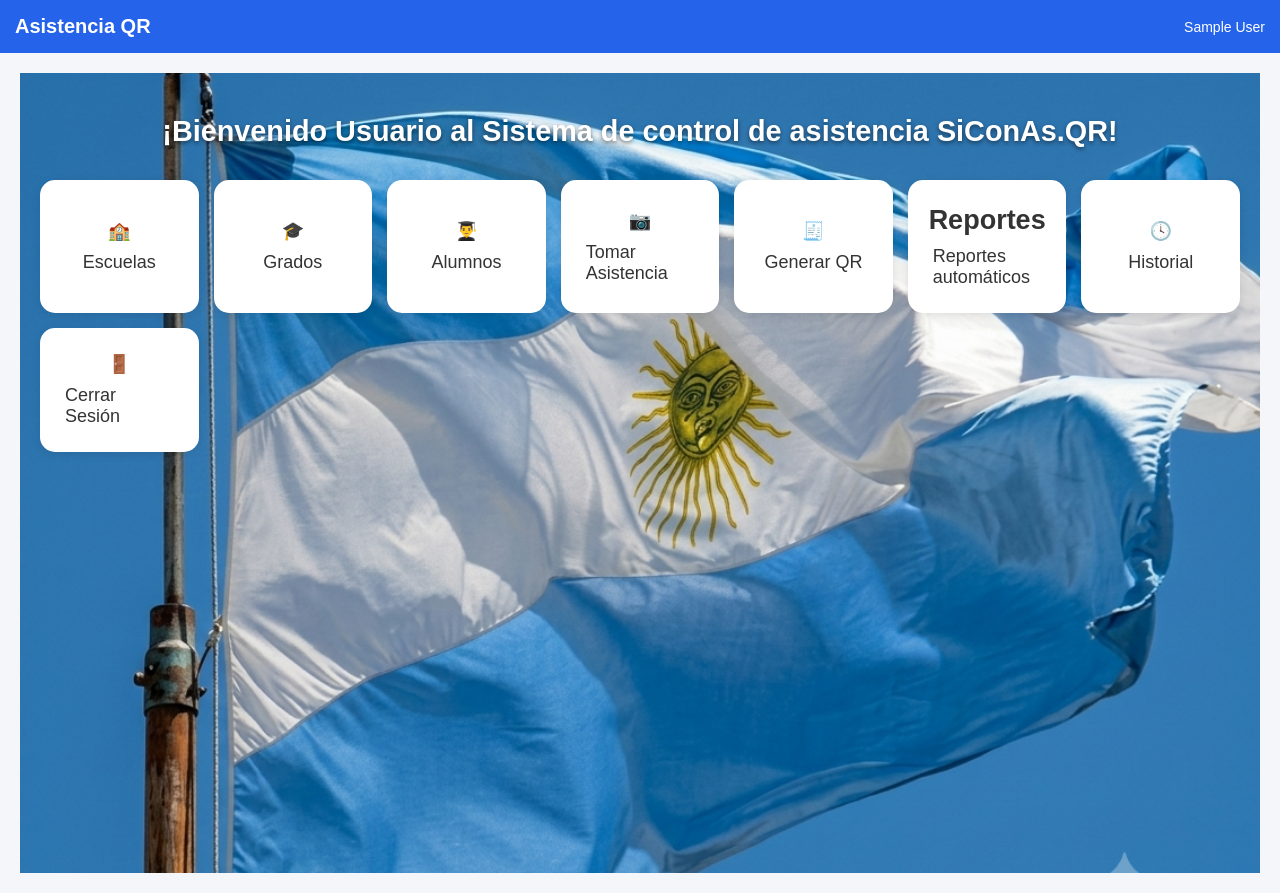
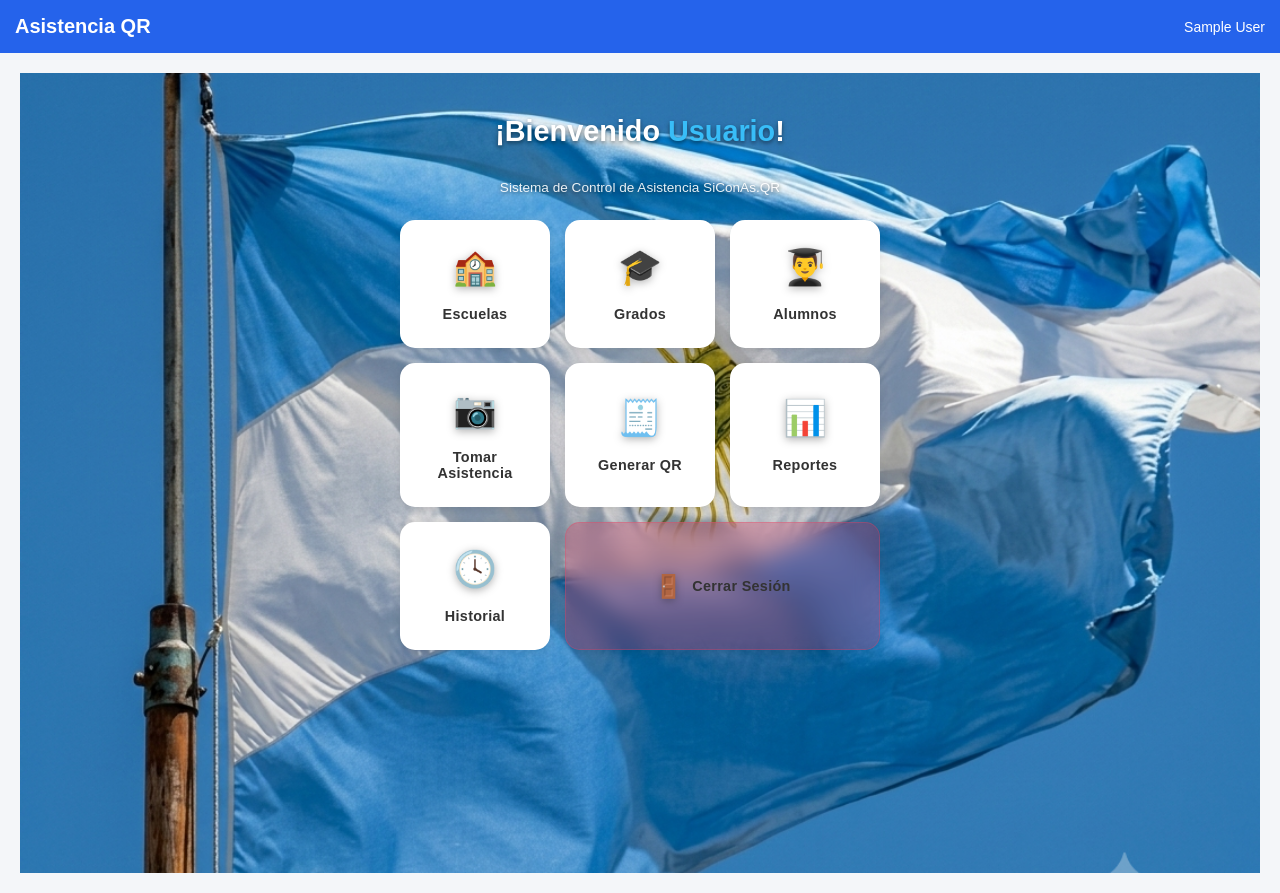
Before and after one commit to DavidAdrian2002/final_qr, a Flask app: page /dashboard in a window 1280 px wide. Run offline with Flask 3, Linux system fonts and the light colour scheme; the visitor is signed in with stand-in values (Sample User, id 1).

Commit message:
Cambios generales en los estilos

```diff
--- a/static/css/style.css
+++ b/static/css/style.css
@@ -1,3 +1,5 @@
+/* Importamos la fuente Inter para un aspecto moderno y limpio */
+@import url('https://fonts.googleapis.com/css2?family=Inter:wght@400;600;700&display=swap');
 *{
     margin:0;
     padding:0;
@@ -8,8 +10,120 @@
 body{
     background:#f4f6f9;
     color:#333;
+    font-family: 'Inter', system-ui, -apple-system, sans-serif;
+    margin: 0;
+    padding: 0;
+    color: #ffffff;
+}
+/* Wrapper principal con imagen de fondo */
+.dashboard-wrapper {
+    min-height: 100vh;
+    width: 100%;
+    background: url('../img/fondodash.jpg') no-repeat center center fixed;
+    background-size: cover;
+    padding: 30px 16px 50px 16px;
+    box-sizing: border-box;
+    display: flex;
+    flex-direction: column;
+    align-items: center;
 }
 
+/* Encabezado del Dashboard */
+.dashboard-header {
+    text-align: center;
+    margin-bottom: 25px;
+    max-width: 500px;
+}
+
+.page-title {
+    font-size: 1.4rem;
+    font-weight: 700;
+    margin: 0 0 6px 0;
+    text-shadow: 0 2px 8px rgba(0, 0, 0, 0.6);
+}
+
+.page-title span {
+    color: #38bdf8; /* Color celestito brillante para resaltar el nombre */
+}
+
+.page-subtitle {
+    font-size: 0.85rem;
+    opacity: 0.9;
+    margin: 0;
+    font-weight: 400;
+    text-shadow: 0 1px 4px rgba(0, 0, 0, 0.6);
+}
+
+/* Grilla optimizada para Celulares (2 columnas) */
+.menu-grid {
+    display: grid;
+    grid-template-columns: repeat(2, 1fr);
+    gap: 14px;
+    width: 100%;
+    max-width: 480px; /* Ancho máximo estándar de un smartphone */
+}
+
+/* Tarjetas / Botones en estilo Cristal (Glassmorphism) */
+.menu-card {
+    background: rgba(15, 23, 42, 0.65); /* Fondo oscuro con transparencia */
+    backdrop-filter: blur(12px);
+    -webkit-backdrop-filter: blur(12px);
+    border: 1px solid rgba(255, 255, 255, 0.15);
+    border-radius: 16px;
+    padding: 20px 10px;
+    display: flex;
+    flex-direction: column;
+    align-items: center;
+    justify-content: center;
+    text-decoration: none;
+    color: #ffffff;
+    box-shadow: 0 8px 20px rgba(0, 0, 0, 0.25);
+    transition: transform 0.15s ease, background-color 0.2s ease, border-color 0.2s ease;
+
+    /* Evita que el usuario seleccione texto al tocar rápido */
+    user-select: none;
+    -webkit-tap-highlight-color: transparent;
+}
+
+/* Respuesta táctil inmediata al presionar en el cel */
+.menu-card:active {
+    transform: scale(0.95);
+    background: rgba(30, 41, 59, 0.85);
+}
+
+/* Íconos */
+.card-icon {
+    font-size: 2.2rem;
+    margin-bottom: 8px;
+    filter: drop-shadow(0 2px 4px rgba(0,0,0,0.3));
+}
+
+/* Texto de cada tarjeta */
+.menu-card span {
+    font-size: 0.9rem;
+    font-weight: 600;
+    letter-spacing: 0.3px;
+    text-align: center;
+}
+
+/* Estilo especial para Cerrar Sesión (ocupa 2 columnas para quedar centrado abajo) */
+.menu-card.logout-card {
+    grid-column: span 2;
+    flex-direction: row;
+    gap: 10px;
+    padding: 14px;
+    background: rgba(225, 29, 72, 0.25); /* Tinte rojizo sutil */
+    border-color: rgba(244, 63, 94, 0.3);
+}
+
+.menu-card.logout-card .card-icon {
+    font-size: 1.4rem;
+    margin-bottom: 0;
+}
+
+.menu-card.logout-card:active {
+    background: rgba(225, 29, 72, 0.45);
+}
 .topbar{
     width:100%;
     background:#2563eb;
--- a/templates/dashboard.html
+++ b/templates/dashboard.html
@@ -7,49 +7,52 @@ Panel Principal
 {% block content %}
 <div class="dashboard-wrapper">
 
-    <h1 class="page-title">
-        ¡Bienvenido {{ usuario|default(session.get('usuario', 'Usuario')) }} al Sistema de control de asistencia SiConAs.QR!
-    </h1>
+    <div class="dashboard-header">
+        <h1 class="page-title">
+            ¡Bienvenido <span>{{ usuario|default(session.get('usuario', 'Usuario')) }}</span>!
+        </h1>
+        <p class="page-subtitle">Sistema de Control de Asistencia SiConAs.QR</p>
+    </div>
 
     <div class="menu-grid">
 
         <a class="menu-card" href="/escuelas">
-            🏫
+            <div class="card-icon">🏫</div>
             <span>Escuelas</span>
         </a>
 
         <a class="menu-card" href="/grados">
-            🎓
+            <div class="card-icon">🎓</div>
             <span>Grados</span>
         </a>
 
         <a class="menu-card" href="/alumnos">
-            👨‍🎓
+            <div class="card-icon">👨‍🎓</div>
             <span>Alumnos</span>
         </a>
 
         <a class="menu-card" href="/asistencia">
-            📷
+            <div class="card-icon">📷</div>
             <span>Tomar Asistencia</span>
         </a>
 
         <a class="menu-card" href="/qr">
-            🧾
+            <div class="card-icon">🧾</div>
             <span>Generar QR</span>
         </a>
 
         <a class="menu-card" href="/reportes">
-            <h2>Reportes</h2>
-            <p>Reportes automáticos</p>
+            <div class="card-icon">📊</div>
+            <span>Reportes</span>
         </a>
 
         <a class="menu-card" href="/historial">
-            🕓
+            <div class="card-icon">🕓</div>
             <span>Historial</span>
         </a>
 
-        <a class="menu-card" href="/logout">
-            🚪
+        <a class="menu-card logout-card" href="/logout">
+            <div class="card-icon">🚪</div>
             <span>Cerrar Sesión</span>
         </a>
 
```
